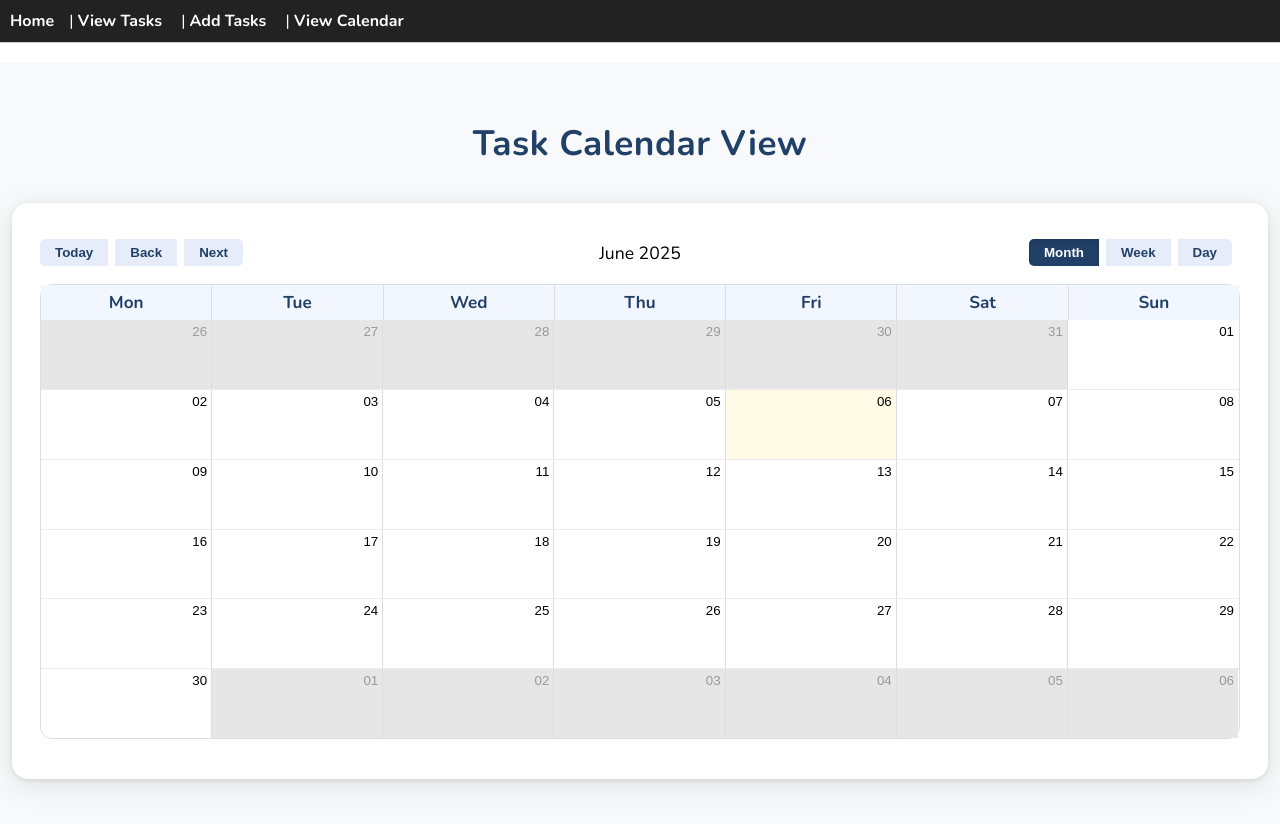
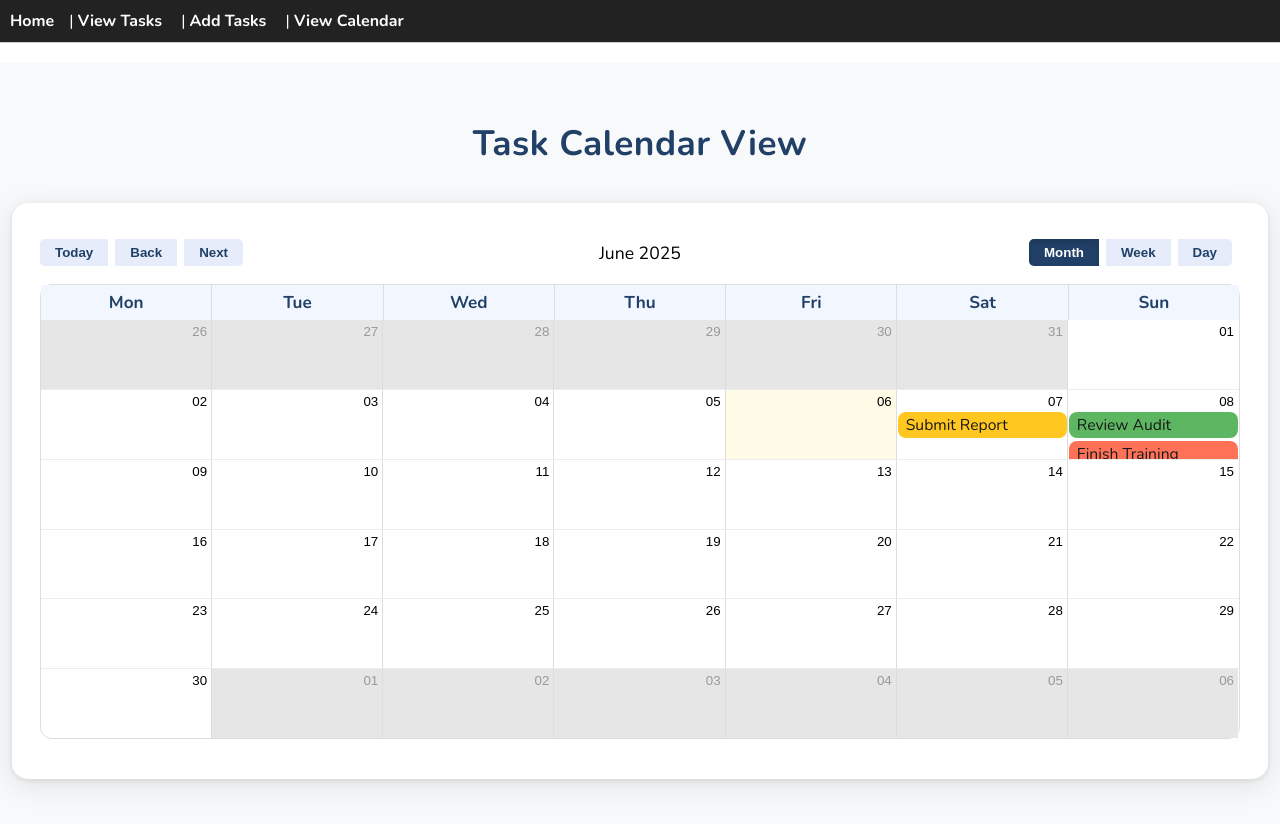
Before and after one commit to prithishsamanta/Smart_Compliance_Schedule, a React (Create React App) app in the folder frontend/: page /viewCalendar in a window 1280 px wide. Shown: the top 824 px of the page. Built offline with nearby package versions, Linux system fonts and the light colour scheme.

Commit message:
7-5-create-base-add-tasks-page

```diff
--- /dev/null
+++ b/frontend/src/components/EventCard.js
@@ -0,0 +1,23 @@
+import React from "react";
+import "../styles/EventCard.css"; // (Optional: for custom styles)
+
+function EventCard({ event, onClose }) {
+  if (!event) return null;
+
+  return (
+    <div className="eventcard-modal">
+      <div className="eventcard-content">
+        <button className="eventcard-close" onClick={onClose}>×</button>
+        <h2>{event.title}</h2>
+        <p><strong>Description:</strong> {event.description}</p>
+        <p><strong>File:</strong> {event.file}</p>
+        <p><strong>Status:</strong> {event.status}</p>
+        <p><strong>Priority:</strong> {event.priority}</p>
+        <p><strong>People:</strong> {event.people && event.people.join(", ")}</p>
+        <p><strong>Due Date:</strong> {event.start && event.start.toLocaleString()}</p>
+      </div>
+    </div>
+  );
+}
+
+export default EventCard;
--- a/frontend/src/pages/CalendarPage.js
+++ b/frontend/src/pages/CalendarPage.js
@@ -1,10 +1,11 @@
-import React from "react";
+import React, { useState } from "react";
 import Taskbar from "../components/Taskbar";
 import { Calendar, dateFnsLocalizer } from "react-big-calendar";
 import { format, parse, startOfWeek, getDay } from "date-fns";
 import enUS from "date-fns/locale/en-US";
 import "react-big-calendar/lib/css/react-big-calendar.css";
 import "../styles/CalendarPage.css";
+import EventCard from "../components/EventCard";
 
 const locales = {
   "en-US": enUS,
@@ -24,7 +25,7 @@ const tasks = [
     heading: "Submit Report",
     description: "End of quarter financials",
     file: "financials.pdf",
-    dueDate: "2024-06-07T10:00:00",
+    dueDate: "2025-06-07T10:00:00",
     status: "In Progress",
     priority: 1,
     peopleList: ["user1@example.com", "user2@example.com"]
@@ -34,7 +35,7 @@ const tasks = [
     heading: "Review Audit",
     description: "Annual audit review",
     file: "audit.docx",
-    dueDate: "2024-06-08T09:00:00",
+    dueDate: "2025-06-08T09:00:00",
     status: "Completed",
     priority: 2,
     peopleList: ["user3@example.com"]
@@ -44,7 +45,7 @@ const tasks = [
     heading: "Finish Training",
     description: "Complete compliance training",
     file: "training.pdf",
-    dueDate: "2024-06-08T14:00:00",
+    dueDate: "2025-06-08T14:00:00",
     status: "Over Due",
     priority: 3,
     peopleList: ["user4@example.com", "user5@example.com"]
@@ -83,19 +84,12 @@ function eventStyleGetter(event) {
 
 // Custom event component for calendar
 function CustomEvent({ event }) {
-  return (
-    <div>
-      <strong>{event.title}</strong><br />
-      Description: {event.description}<br />
-      File: {event.file}<br />
-      Status: {event.status}<br />
-      Priority: {event.priority}<br />
-      People: {event.people && event.people.join(", ")}
-    </div>
-  );
+  return <span>{event.title}</span>;
 }
 
 function CalendarPage() {
+  const [selectedEvent, setSelectedEvent] = useState(null);
+
   return (
     <div className="calendar-page-container">
       <h2 className="calendar-title">Task Calendar View</h2>
@@ -113,8 +107,12 @@ function CalendarPage() {
           components={{
             event: CustomEvent
           }}
+          onSelectEvent={event => setSelectedEvent(event)}
         />
       </div>
+      {selectedEvent && (
+        <EventCard event={selectedEvent} onClose={() => setSelectedEvent(null)} />
+      )}
     </div>
   );
 }
--- a/frontend/src/styles/CalendarPage.css
+++ b/frontend/src/styles/CalendarPage.css
@@ -109,6 +109,32 @@
     display: none; /* Hides the time label inside event blocks */
   }
 
+  /* Limit the height of the event container in month view cells */
+  .rbc-month-view .rbc-row-segment {
+    max-height: 70px; /* Adjust as needed */
+    overflow-y: auto;
+    position: relative;
+  }
+
+  /* Make the event list inside each cell scrollable */
+  .rbc-event {
+    white-space: nowrap;
+    overflow: hidden;
+    text-overflow: ellipsis;
+    margin-bottom: 2px;
+    cursor: pointer;
+  }
+
+  /* Optional: show a scrollbar only when needed */
+  .rbc-month-view .rbc-row-segment::-webkit-scrollbar {
+    height: 6px;
+    background: #f2f2f2;
+  }
+  .rbc-month-view .rbc-row-segment::-webkit-scrollbar-thumb {
+    background: #ccc;
+    border-radius: 3px;
+  }
+
   /* Responsive: makes sure it looks good on mobile */
   @media (max-width: 800px) {
     .calendar-card {
--- /dev/null
+++ b/frontend/src/styles/EventCard.css
@@ -0,0 +1,26 @@
+.eventcard-modal {
+  position: fixed;
+  top: 0; left: 0; right: 0; bottom: 0;
+  background: rgba(0,0,0,0.4);
+  display: flex;
+  align-items: center;
+  justify-content: center;
+  z-index: 2000;
+}
+.eventcard-content {
+  background: #fff;
+  padding: 28px 36px;
+  border-radius: 12px;
+  min-width: 320px;
+  max-width: 90vw;
+  box-shadow: 0 4px 24px rgba(0,0,0,0.2);
+  position: relative;
+}
+.eventcard-close {
+  position: absolute;
+  top: 10px; right: 16px;
+  background: none;
+  border: none;
+  font-size: 1.5rem;
+  cursor: pointer;
+}
```
